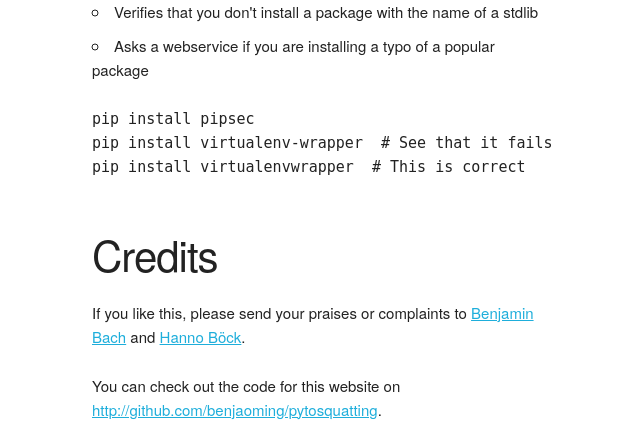
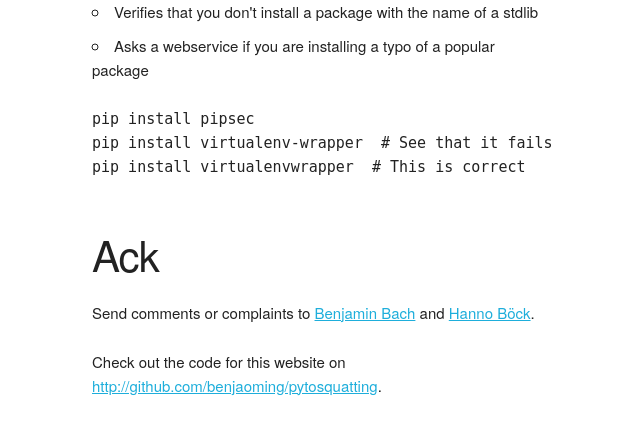
Before and after one commit to benjaoming/pytosquatting, a Django app: template webpages/templates/index.html in a window 1280 px wide. Shown: the part 1203-1650 px from the top of the page, without its empty margins (68-708 px from the left). After the commit the page ends 1599 px from the top, so only its background shows below. Run offline with Django 3.2, Linux system fonts and the light colour scheme; the template is opened without the code that fills it, so the values that code supplies are empty.

Commit message:
shorten text

```diff
--- a/webpages/templates/index.html
+++ b/webpages/templates/index.html
@@ -33,14 +33,14 @@
           </pre>
         </p>
 
-        <h2>Credits</h2>
+        <h2>Ack</h2>
         <p>
-        If you like this, please send your praises or complaints to
+        Send comments or complaints to
         <a href="https://twitter.com/benjaoming/">Benjamin Bach</a> and
         <a href="https://twitter.com/hanno/">Hanno Böck</a>.
         </p>
         <p>
-          You can check out the code for this website on
+          Check out the code for this website on
           <a href="http://github.com/benjaoming/pytosquatting">http://github.com/benjaoming/pytosquatting</a>.
         </p>
         {% comment %}
```
